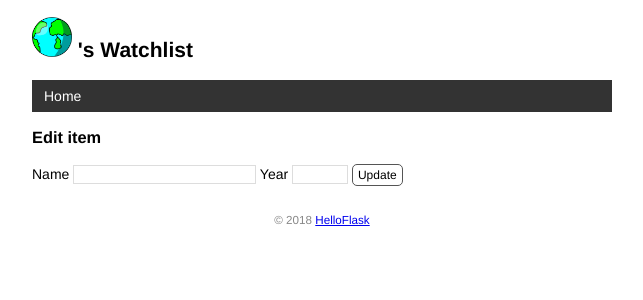
After one commit to lizonggang/watchlist, a Flask app: template templates/edit.html in a window 1280 px wide. The commit adds this page. Shown: the top 300 px of the page, without its empty margins (318-961 px from the left). Run offline with Flask 2, Linux system fonts and the light colour scheme; the template is opened without the code that fills it, so the values that code supplies are empty.

Commit message:
Create, edit and delete item by form

```diff
--- a/app.py
+++ b/app.py
@@ -1,7 +1,6 @@
-import os
 import sys
 import click
-from flask import Flask, render_template
+from flask import Flask, render_template, request, url_for, redirect, flash
 from flask_sqlalchemy import SQLAlchemy
 
 # SQLite URI compatible
@@ -12,6 +11,7 @@ else:
     prefix = 'sqlite:////'
 
 app = Flask(__name__)
+app.config['SECRET_KEY'] = 'dev'
 app.config['SQLALCHEMY_DATABASE_URI'] = prefix + os.path.join(app.root_path, 'data.db')
 app.config['SQLALCHEMY_TRACK_MODIFICATIONS'] = False
 
@@ -76,11 +76,53 @@ def page_not_found(e):
     user = User.query.first()
     return render_template('404.html', user=user), 404
 
-@app.route('/')
+@app.route('/', methods=['GET', 'POST'])
 def index():
+    if request.method == 'POST':
+        title = request.form['title']
+        year = request.form['year']
+
+        if not title or not year or len(year) > 4 or len(title) > 60:
+            flash('Invalid input.')
+            return redirect(url_for('index'))
+
+        movie = Movie(title=title, year=year)
+        db.session.add(movie)
+        db.session.commit()
+        flash('Item created.')
+        return redirect(url_for('index'))
+
     movies = Movie.query.all()
     return render_template('index.html', movies=movies)
 
+@app.route('/movie/edit/<int:movie_id>', methods=['GET', 'POST'])
+def edit(movie_id):
+    movie = Movie.query.get_or_404(movie_id)
+
+    if request.method == 'POST':
+        title = request.form['title']
+        year = request.form['year']
+
+        if not title or not year or len(year) > 4 or len(title) > 60:
+            flash('Invalid input.')
+            return redirect(url_for('edit', movie_id=movie_id))
+
+        movie.title = title
+        movie.year = year
+        db.session.commit()
+        flash('Item updated.')
+        return redirect(url_for('index'))
+
+    return render_template('edit.html', movie=movie)
+
+
+@app.route('/movie/delete/<int:movie_id>', methods=['POST'])
+def delete(movie_id):
+    movie = Movie.query.get_or_404(movie_id)
+    db.session.delete(movie)
+    db.session.commit()
+    flash('Item deleted.')
+    return redirect(url_for('index'))
 
 if __name__ == '__main__':
     app.run(
--- a/static/style.css
+++ b/static/style.css
@@ -33,6 +33,48 @@ nav li a {
 nav li a:hover {
     background-color: #111;
 }
+
+.alert {
+    position: relative;
+    padding: 7px;
+    margin: 7px 0;
+    border: 1px solid transparent;
+    color: #004085;
+    background-color: #cce5ff;
+    border-color: #b8daff;
+    border-radius: 5px;
+}
+
+input[type=submit] {
+    font-family: inherit;
+}
+
+input[type=text] {
+    border: 1px solid #ddd;
+}
+
+input[name=year] {
+    width: 50px;
+}
+
+.btn {
+    font-size: 12px;
+    padding: 3px 5px;
+    text-decoration: none;
+    cursor: pointer;
+    background-color: white;
+    color: black;
+    border: 1px solid #555555;
+    border-radius: 5px;
+}
+
+.btn:hover {
+    text-decoration: none;
+    background-color: black;
+    color: white;
+    border: 1px solid black;
+}
+
 .movie-list {
     list-style-type: none;
     padding: 0;
@@ -53,6 +95,11 @@ nav li a:hover {
     float: right;
     background-color: #f8f9fa;
 }
+
+.inline-form {
+    display: inline;
+}
+
 .imdb {
     font-size: 12px;
     font-weight: bold;
--- a/templates/base.html
+++ b/templates/base.html
@@ -10,7 +10,9 @@
     {% endblock %}
 </head>
 <body>
-
+    {% for message in get_flashed_messages() %}
+        <div class="alert">{{ message }}</div>
+    {% endfor %}
     <h2>
         <img alt="Avatar" class="avatar" src="{{ url_for('static', filename='favicon.ico') }}">
         {{ user.name }}'s Watchlist
--- /dev/null
+++ b/templates/edit.html
@@ -0,0 +1,10 @@
+{% extends 'base.html' %}
+
+{% block content %}
+<h3>Edit item</h3>
+<form method="post">
+    Name <input type="text" name="title" autocomplete="off" required value="{{ movie.title }}">
+    Year <input type="text" name="year" autocomplete="off" required value="{{ movie.year }}">
+    <input class="btn" type="submit" name="submit" value="Update">
+</form>
+{% endblock %}
```
Also changed, not shown: templates/index.html (+9 -0 lines).
